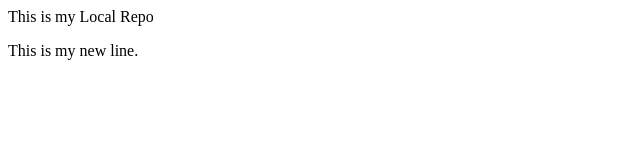
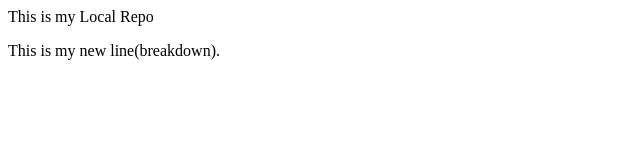
Before and after one commit to Muhammad-Hanzala786/Local-Repo, a plain HTML site: page index.html in a window 1280 px wide. Shown: the full height of the page, 0-640 px from the left. Drawn offline with Linux system fonts and the light colour scheme.

Commit message:
Add breakdown

```diff
--- a/index.html
+++ b/index.html
@@ -1,4 +1,4 @@
 <p>This is my Local Repo</p>
 <p>
-    This is my new line.
+    This is my new line(breakdown).
 </p>
```
